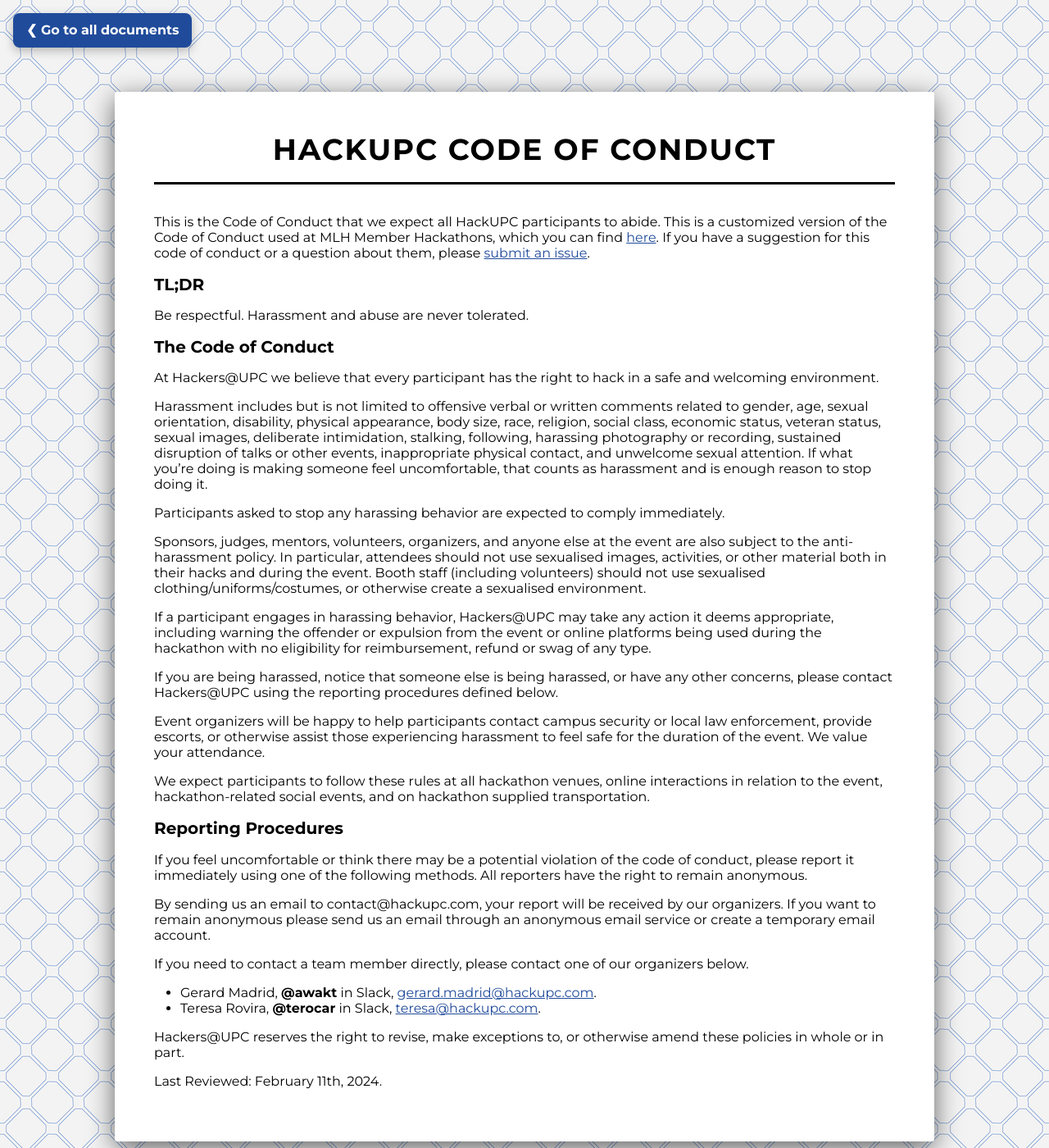
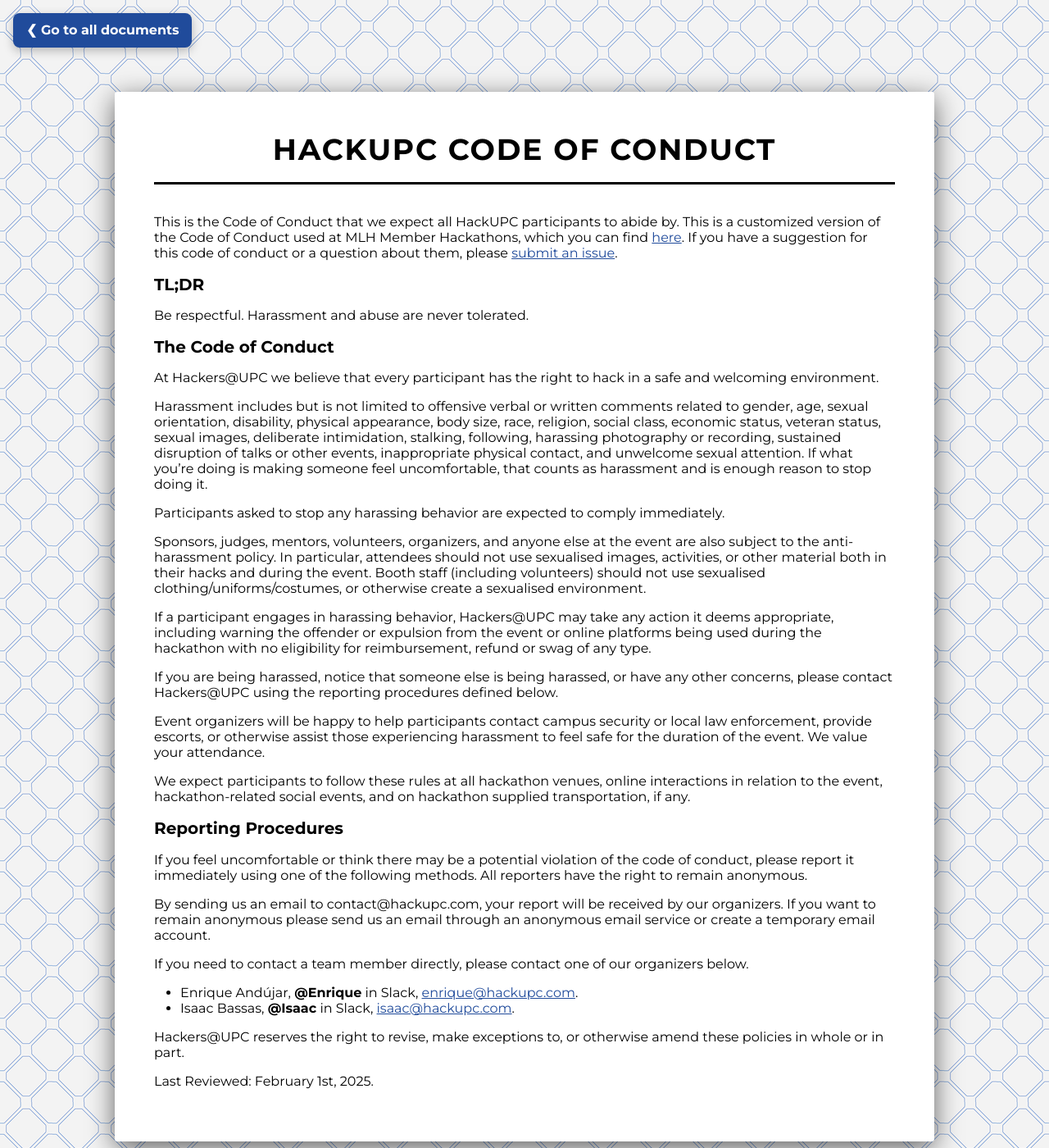
Before and after one commit to hackupc/legal-page, a Jekyll site: the page built from _documents/code_of_conduct.md, in a window 1280 px wide and 1400 px high. Shown: the whole window at 82% size. Built offline with Jekyll 4.4.1, drawn with Linux system fonts in a browser that asks for light colours.

Commit message:
Director change

```diff
--- a/_documents/code_of_conduct.md
+++ b/_documents/code_of_conduct.md
@@ -5,7 +5,7 @@
 ---
 # HackUPC Code of Conduct
 
-This is the Code of Conduct that we expect all HackUPC participants to abide. This is a customized version of the Code of Conduct used at MLH Member Hackathons, which you can find [here](https://static.mlh.io/docs/mlh-code-of-conduct.pdf). If you have a suggestion for this code of conduct or a question about them, please [submit an issue](https://github.com/hackupc/legal-page/issues).
+This is the Code of Conduct that we expect all HackUPC participants to abide by. This is a customized version of the Code of Conduct used at MLH Member Hackathons, which you can find [here](https://static.mlh.io/docs/mlh-code-of-conduct.pdf). If you have a suggestion for this code of conduct or a question about them, please [submit an issue](https://github.com/hackupc/legal-page/issues).
 
 ## TL;DR
 
@@ -27,7 +27,7 @@
 
 Event organizers will be happy to help participants contact campus security or local law enforcement, provide escorts, or otherwise assist those experiencing harassment to feel safe for the duration of the event. We value your attendance.
 
-We expect participants to follow these rules at all hackathon venues, online interactions in relation to the event, hackathon-related social events, and on hackathon supplied transportation.
+We expect participants to follow these rules at all hackathon venues, online interactions in relation to the event, hackathon-related social events, and on hackathon supplied transportation, if any.
 
 ## Reporting Procedures
 
@@ -37,9 +37,9 @@
 
 If you need to contact a team member directly, please contact one of our organizers below.
 
-- Gerard Madrid, **@awakt** in Slack, [gerard.madrid@hackupc.com](mailto:gerard.madrid@hackupc.com).
-- Teresa Rovira, **@terocar** in Slack, [teresa@hackupc.com](mailto:teresa@hackupc.com).
+- Enrique Andújar, **@Enrique** in Slack, [enrique@hackupc.com](mailto:gerard.madrid@hackupc.com).
+- Isaac Bassas, **@Isaac** in Slack, [isaac@hackupc.com](mailto:teresa@hackupc.com).
 
 Hackers@UPC reserves the right to revise, make exceptions to, or otherwise amend these policies in whole or in part.
 
-Last Reviewed: February 11th, 2024.
+Last Reviewed: February 1st, 2025.
```
